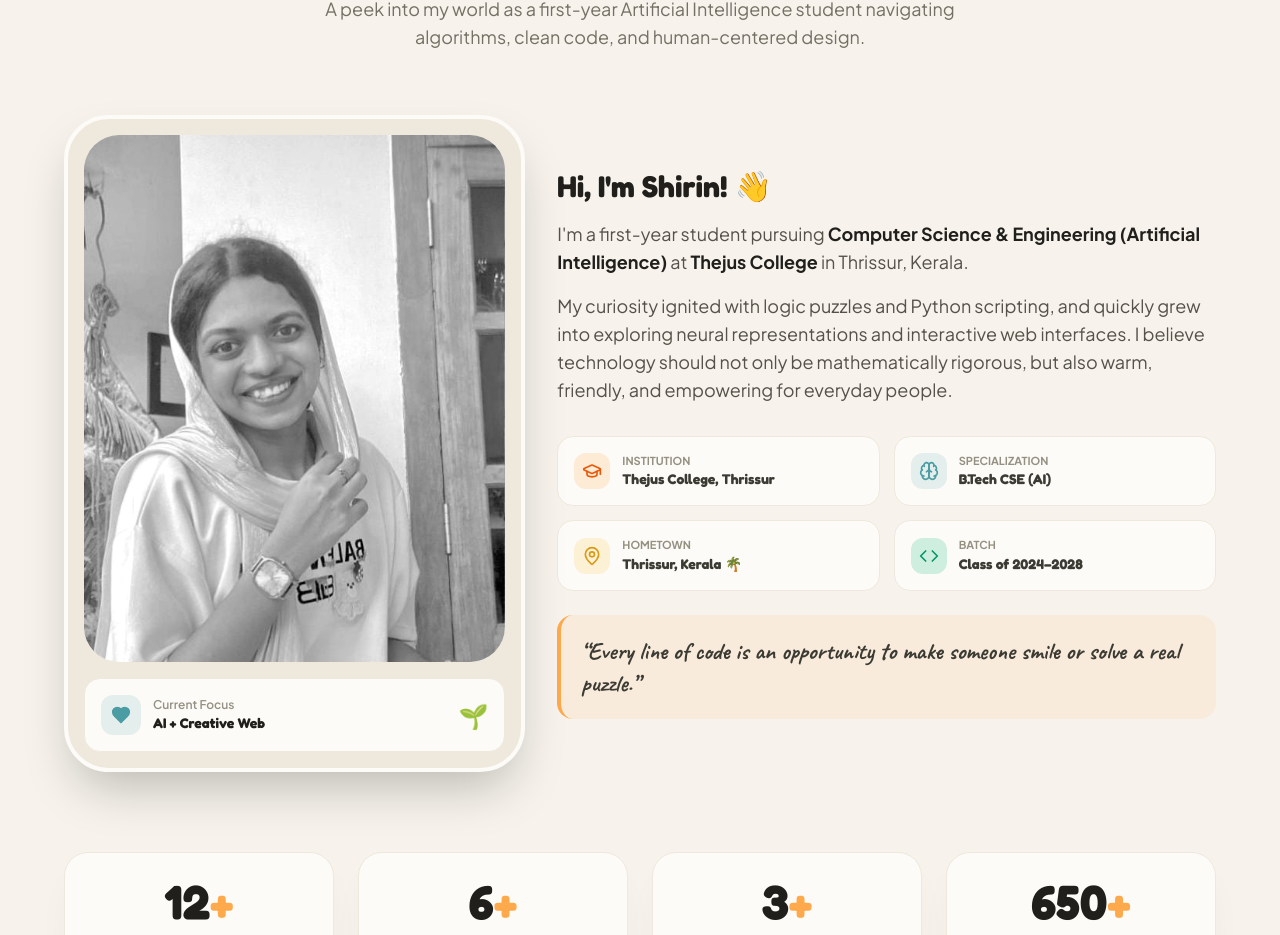
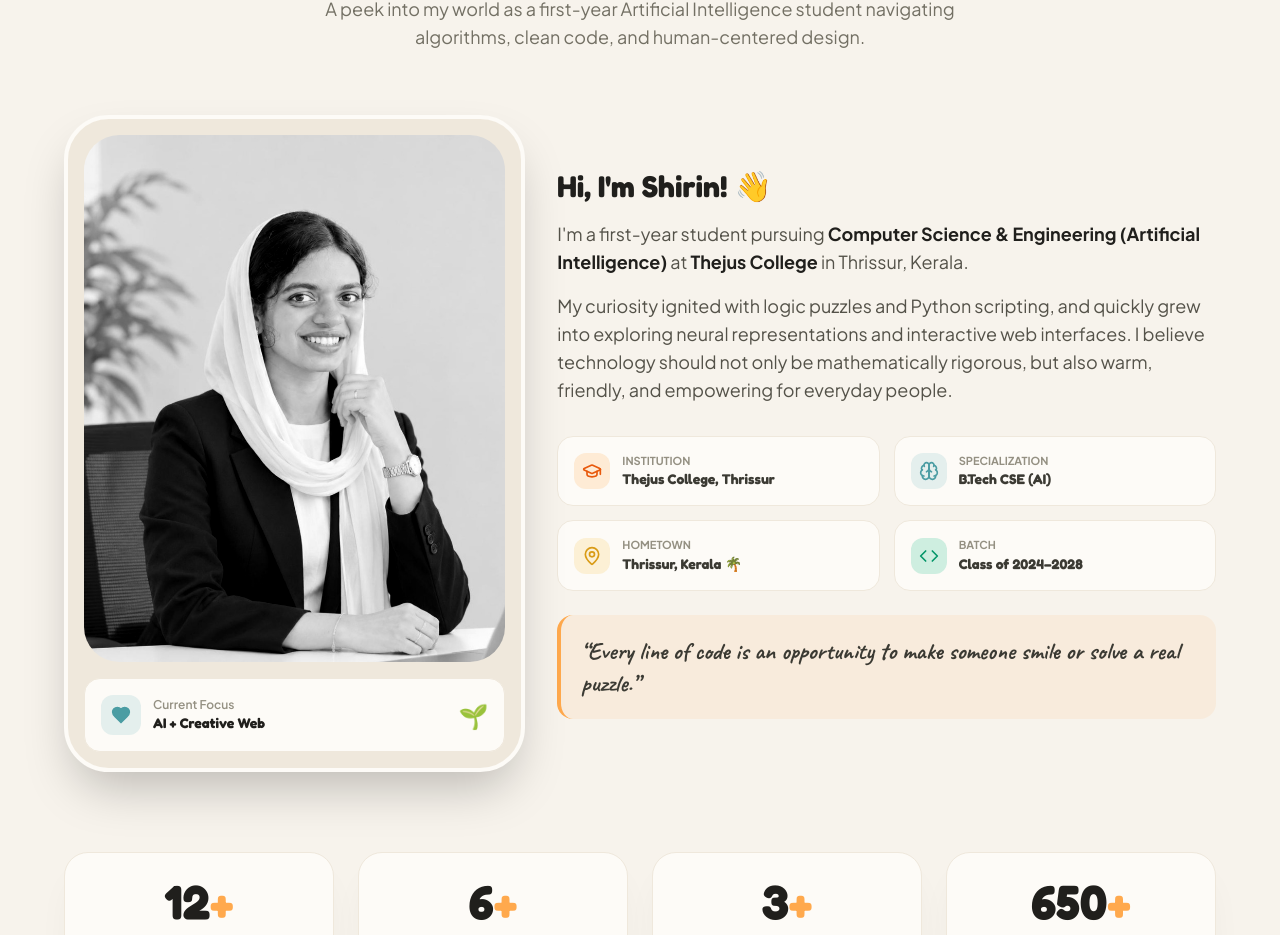
Before and after one commit to shirieeshrn-12/shirin-portfolio, a React (Vite) app: page / in a window 1280 px wide. Shown: the part 1109-2044 px from the top of the page. Built offline with nearby package versions, Linux system fonts and the light colour scheme.

Commit message:
feat: Update About section with new professional portrait in black and white

```diff
--- a/src/components/About.tsx
+++ b/src/components/About.tsx
@@ -78,8 +78,8 @@ export const About: React.FC = () => {
             <div className="relative rounded-[2.8rem] overflow-hidden bg-cream-200 dark:bg-darkBg-card border-4 border-cream-50 dark:border-darkBg-border shadow-2xl p-4">
               <div className="rounded-[2.2rem] overflow-hidden aspect-[4/5]">
                 <img
-                  src="/shirin-real.jpg"
-                  alt="Shirin at Thejus College"
+                  src="/shirin-about.jpg"
+                  alt="Shirin - CSE (AI) Student at Thejus College"
                   className="w-full h-full object-cover object-[center_15%] grayscale contrast-[1.08] brightness-[0.98] hover:scale-105 transition-all duration-500"
                 />
               </div>
```
Also changed, not shown: public/shirin-about.jpg (added), public/shirin-professional.jpg (added).
